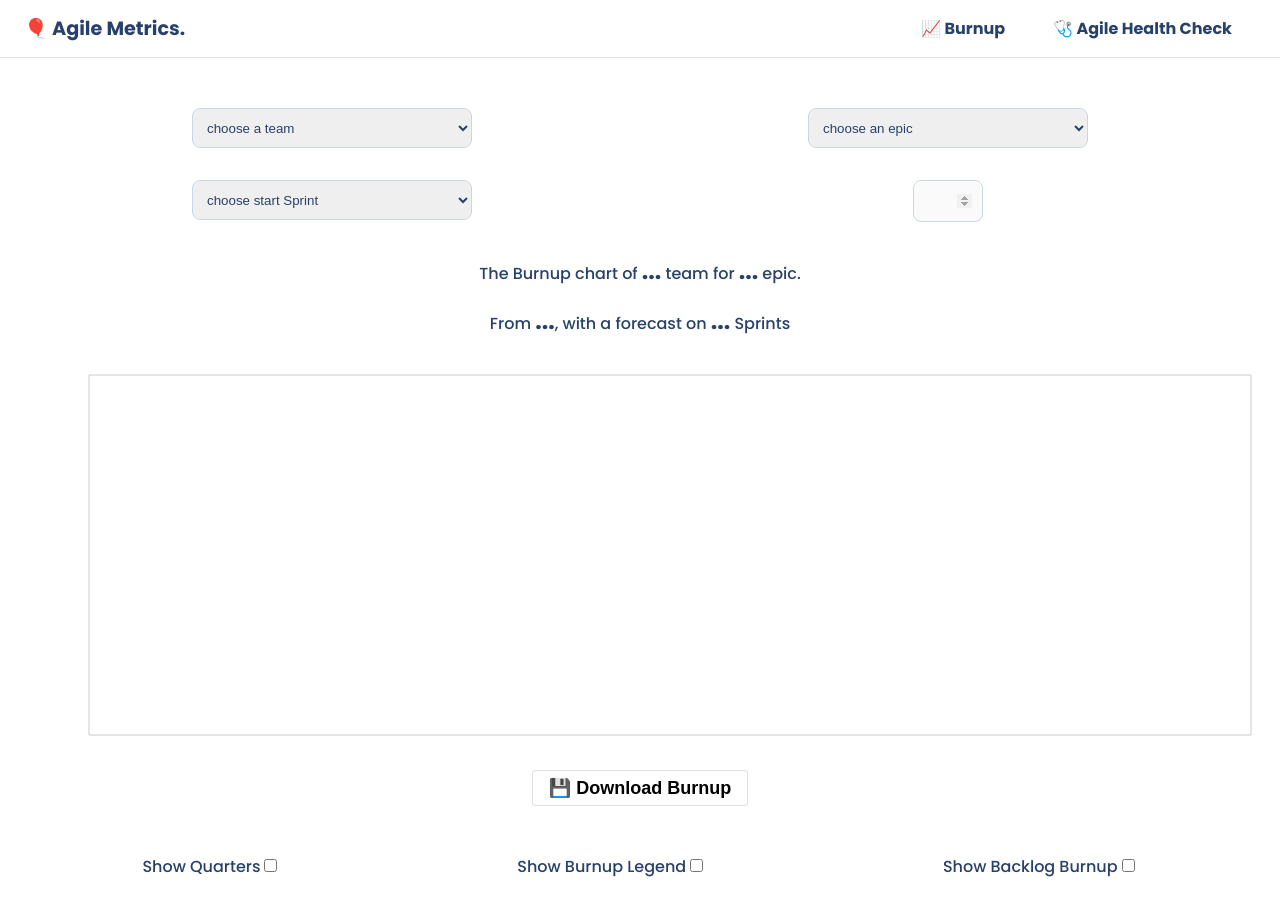
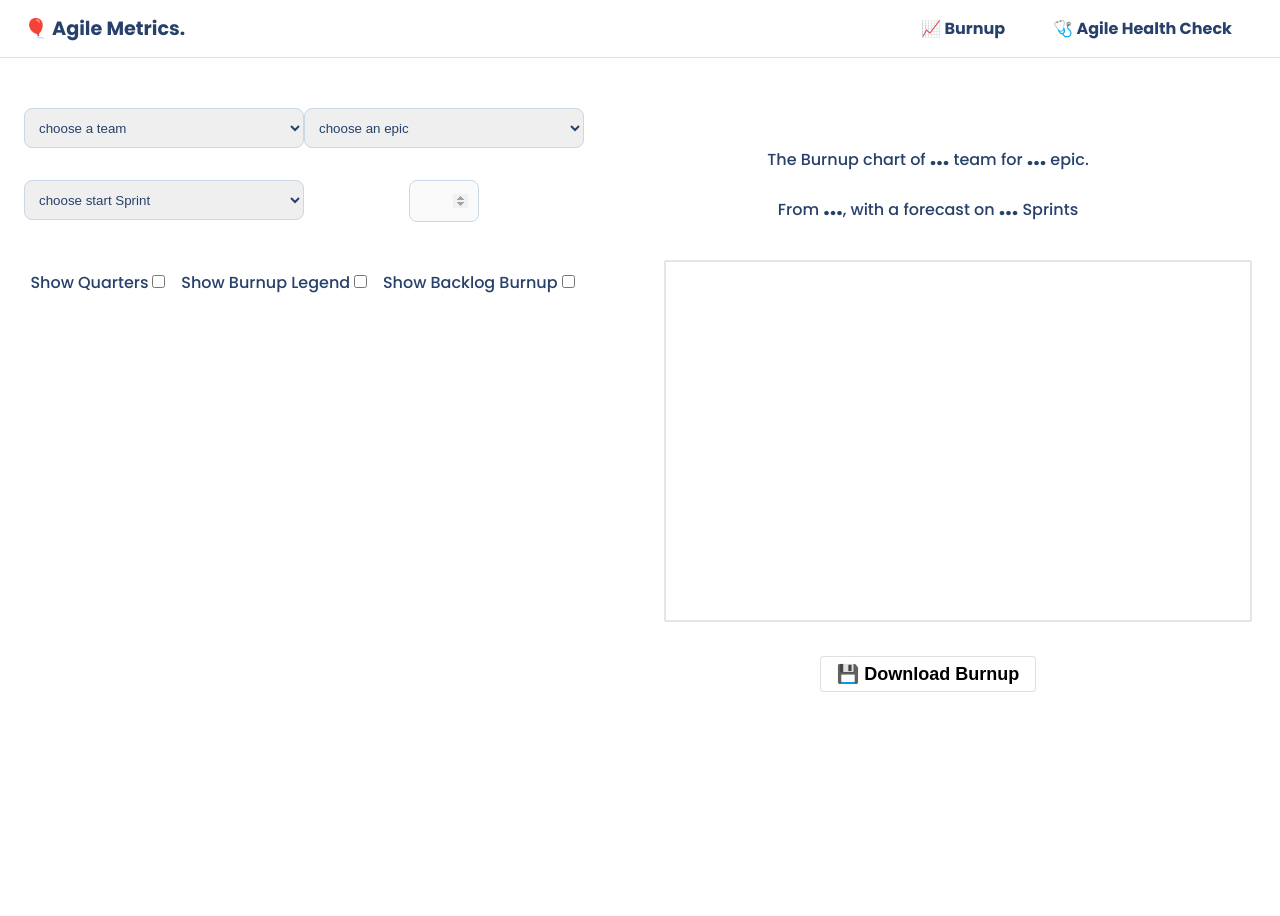
Before and after one commit to guyoome/agile-metrics, a React (Create React App) app: page / in a window 1280 px wide. Shown: the top 916 px of the page. After the commit the page ends 800 px from the top, so only its background shows below. Built offline with nearby package versions, Linux system fonts and the light colour scheme.

Commit message:
Integrate Layout Grid

```diff
--- a/src/Burnup/Burnup.js
+++ b/src/Burnup/Burnup.js
@@ -140,7 +140,8 @@ function Burnup() {
     }, [history, sprints, sprintStart, forecastScope, showBacklogBurnup, backlog, isQuarterShown])
 
     return (
-        <div>
+        <div className='container'>
+            <div className='left'>
                 <div className="flex-container">
 
                     <div className="flex-item">
@@ -171,6 +172,29 @@ function Burnup() {
                             value={(e) => { setForecastScope(parseInt(e, 10)) }} />
                     </div>
                 </div>
+                <div className="flex-container mt-5">
+                    <div className="flex-item">
+                        <p>Show Quarters
+                            <Input.Checkbox
+                                value={(e) => { setIsQuarterShown(e) }} />
+                        </p>
+                    </div>
+                    <div className="flex-item">
+                        <p>Show Burnup Legend
+                            <Input.Checkbox
+                                value={(e) => { setShowLegend(e) }} />
+                        </p>
+                    </div>
+                    <div className="flex-item">
+                        <p>Show Backlog Burnup
+                            <Input.Checkbox
+                                value={(e) => { setShowBacklogBurnup(e) }} />
+                        </p>
+                    </div>
+                </div>
+            </div>
+
+            <div className='right'>
                 <div id='burnup-chart'>
                     <p className="mt-5">The Burnup chart of <span className="highlight">{team.name ? team.name : "..."}</span> team
                         {!!showBacklogBurnup ?
@@ -207,26 +231,10 @@ function Burnup() {
 
                 <Button.SaveAsPNG icon="💾" text="Download Burnup" node="burnup-chart" fileName="burnup-chart" />
 
-            <div className="flex-container mt-5">
-                <div className="flex-item">
-                    <p>Show Quarters
-                        <Input.Checkbox
-                            value={(e) => { setIsQuarterShown(e) }} />
-                    </p>
+
             </div>
-                <div className="flex-item">
-                    <p>Show Burnup Legend
-                        <Input.Checkbox
-                            value={(e) => { setShowLegend(e) }} />
-                    </p>
-                </div>
-                <div className="flex-item">
-                    <p>Show Backlog Burnup
-                        <Input.Checkbox
-                            value={(e) => { setShowBacklogBurnup(e) }} />
-                    </p>
-                </div>
-            </div>
+
+
 
         </div>
     );
--- a/src/HealthCheck/HealthCheck.css
+++ b/src/HealthCheck/HealthCheck.css
@@ -61,3 +61,15 @@ input[type=text]:hover{
     background-color: rgba(0, 0, 0, .04);
 
 }
+
+.container {
+    display: grid;
+    /* grid-template-columns: minmax(max-content,1fr) minmax(max-content,2fr); */
+    grid-template-columns: 1fr 2fr;
+    grid-template-rows: 1fr;
+    grid-column-gap: 16px;
+    grid-row-gap: 16px;
+    justify-items: stretch;
+    align-items: stretch;
+    /* background-color: khaki; */
+ }
--- a/src/HealthCheck/HealthCheck.js
+++ b/src/HealthCheck/HealthCheck.js
@@ -112,8 +112,9 @@ function HealthCheck() {
     }, [categories])
 
     return (
-        <div>
-            <h1>Agile Health Check</h1>
+        <div className='container'>
+            <div className='left'>
+                {/* <h1 style={{color:"#27416b"}}>Agile Health Check</h1> */}
                 <p>🔗<a href='https://metroretro.io/board/LBPH2U7G29TC' target="_blank">Link to MetroRetro template</a></p>
                 <input type="text" placeholder='Team Name'
                     onChange={(e) => { setTeam(e.target.value) }}></input>
@@ -126,7 +127,8 @@ function HealthCheck() {
                     }}>
                 </textarea>
                 <p style={{ color: "red" }}>{errorJson}</p>
-
+            </div>
+            <div className='right'>
                 <Button.SaveAsPNG icon="💾" text="Download Table" node="agile-health-check-table" fileName="agile-health-check-table" />
 
                 <div className='mt-5'></div>
@@ -144,7 +146,7 @@ function HealthCheck() {
                         </thead>
 
                         <tbody className='am-data-table__content'>
-                        {dataTable.map((element, i) =>(
+                            {dataTable.map((element, i) => (
                                 <tr key={i}>
                                     <td>{element.category}</td>
                                     <td>{element.red}</td>
@@ -158,6 +160,8 @@ function HealthCheck() {
 
                     </table>
                 </div>
+            </div>
+
 
         </div>
     );
```
Lines whose indentation alone changed are shown as unchanged.
